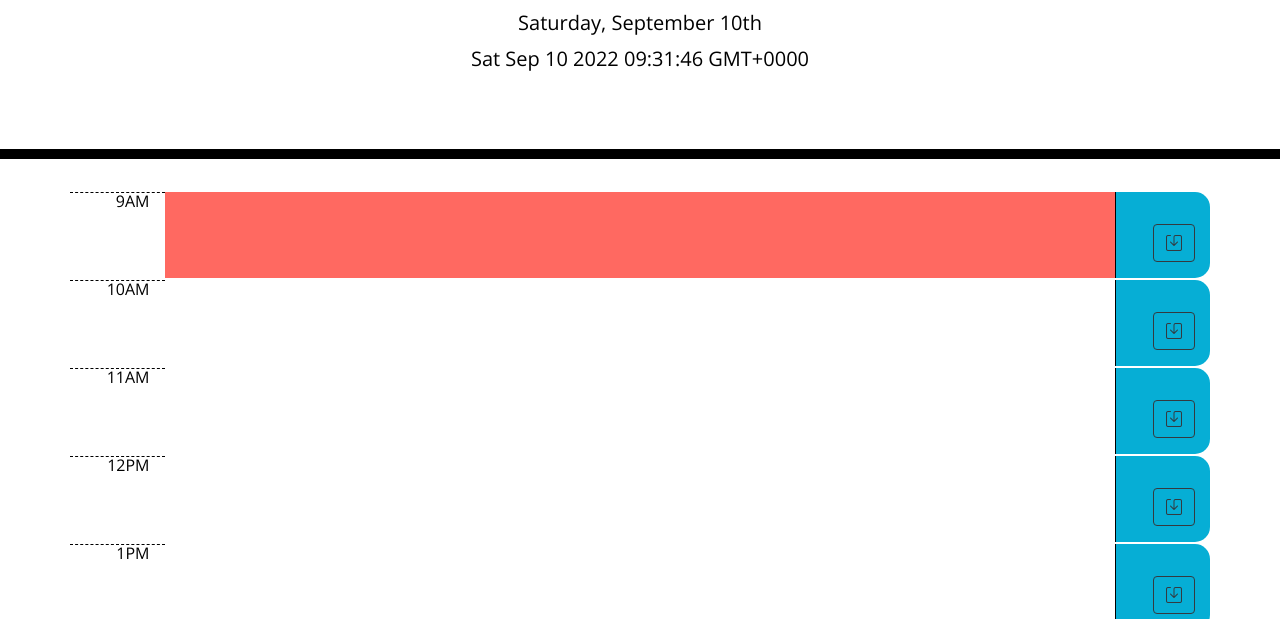
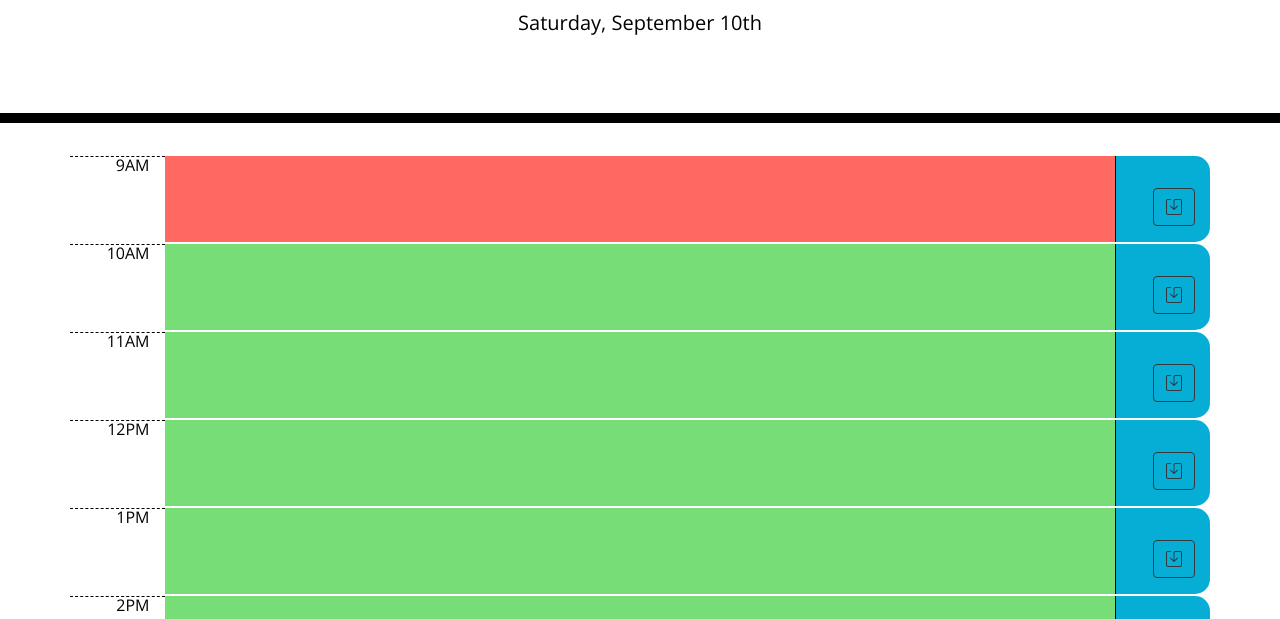
Before and after one commit to JBrendon15/Work-Day-Scheduler, a plain HTML site: page index.html in a window 1280 px wide. Shown: the part 181-800 px from the top of the page. Drawn offline with nearby package versions, Linux system fonts and the light colour scheme.

Commit message:
added the if conditions into a function so i the page can update the currentMoment real time with set interval

```diff
--- a/assets/js/logic.js
+++ b/assets/js/logic.js
@@ -1,12 +1,11 @@
 let currentDay = $('#currentDay');
 currentDay.text(moment().format('dddd, MMMM Do'));
-let timeNow = $('#timeNow');
+
 
 
 let scheduleTime = $('#schedule-time');
 let format = 'HH:mm:ss';
 let currentMoment = moment();
-
 let nineOclock = moment('09:00:00', format);
 let tenOclock = moment('10:00:00', format);
 let elevenOclock = moment('11:00:00', format);
@@ -19,15 +18,23 @@ let fiveOclock = moment('17:00:00', format);
 let sixOclock = moment('18:00:00', format);
 let dayBegins = moment('00:00:00', format);
 
+
+
 function captureTime(){
     setInterval(function(){
+        checkTime();
         currentMoment = moment();
+        // code below was for testing
+        // currentMoment.add(59, 'm')
         timeNow.text(currentMoment);
+
 
     }, 1000);
 
 }
-if(currentMoment.isBetween(dayBegins, nineOclock)){
+
+function checkTime(){
+    if(currentMoment.isSameOrAfter(dayBegins)){
         $('#nineAM').addClass('future');
         $('#tenAM').addClass('future');
         $('#elevenAM').addClass('future');
@@ -38,62 +45,65 @@ if(currentMoment.isBetween(dayBegins, nineOclock)){
         $('#fourPM').addClass('future');
         $('#fivePM').addClass('future');
     }
-
-
-if(currentMoment.isBetween(nineOclock, tenOclock)){
+    if(currentMoment.isSameOrAfter(nineOclock)){
         $('#nineAM').removeClass('future');
         $('#nineAM').addClass('present');
     }
-if(currentMoment.isBetween(tenOclock, elevenOclock)){
+    if(currentMoment.isSameOrAfter(tenOclock)){
         $('#tenAM').removeClass('future');
         $('#tenAM').addClass('present');
         $('#nineAM').removeClass('present');
         $('#nineAM').addClass('past');
-
     }
-if(currentMoment.isBetween(elevenOclock, twelveOclock)){
+    if(currentMoment.isSameOrAfter(elevenOclock)){
         $('#elevenAM').removeClass('future');
         $('#elevenAM').addClass('present');
         $('#tenAM').removeClass('present');
         $('#tenAM').addClass('past');
     }
-if(currentMoment.isBetween(twelveOclock, oneOclock)){
+    if(currentMoment.isSameOrAfter(twelveOclock)){
         $('#twelvePM').removeClass('future');
         $('#twelvePM').addClass('present');
         $('#elevenAM').removeClass('present');
         $('#elevenAM').addClass('past');
     }
-if(currentMoment.isBetween(oneOclock, twoOclock)){
+    if(currentMoment.isSameOrAfter(oneOclock)){
         $('#onePM').removeClass('future');
         $('#onePM').addClass('present');
         $('#twelvePM').removeClass('present');
         $('#twelvePM').addClass('past');
     }
-if(currentMoment.isBetween(twoOclock, threeOclock)){
+    if(currentMoment.isSameOrAfter(twoOclock)){
         $('#twoPM').removeClass('future');
         $('#twoPM').addClass('present');
         $('#onePM').removeClass('present');
         $('#onePM').addClass('past');
     }
-if(currentMoment.isBetween(threeOclock, fourOclock)){
+    if(currentMoment.isSameOrAfter(threeOclock)){
         $('#threePM').removeClass('future');
         $('#threePM').addClass('present');
         $('#twoPM').removeClass('present');
         $('#twoPM').addClass('past');
     }
-if(currentMoment.isBetween(fourOclock, fiveOclock)){
+    if(currentMoment.isSameOrAfter(fourOclock)){
         $('#fourPM').removeClass('future');
         $('#fourPM').addClass('present');
         $('#threePM').removeClass('present');
         $('#threePM').addClass('past');
     }
-if(currentMoment.isBetween(fiveOclock, sixOclock)){
+    if(currentMoment.isSameOrAfter(fiveOclock)){
         $('#fivePM').removeClass('future');
         $('#fivePM').addClass('present');
         $('#fourPM').removeClass('present');
         $('#fourPM').addClass('past');
     }
+    if(currentMoment.isSameOrAfter(sixOclock)){
+        $('#fivePM').removeClass('present');
+        $('#fivePM').addClass('past');
 
+    }
+
+}
 $(document).ready(captureTime)
 
 
@@ -122,10 +132,10 @@ $(document).ready(captureTime)
 
 
 
-// let prevMoment = moment().hour(6);
-// let nextMoment = moment().hour(7);
+// let prevMoment = moment().hour(hour_before);
+// let nextMoment = moment().hour(hour_after);
 
-// console.log(currentMoment.isBetween(prevMoment, nextMoment));
+// console.log(currentMoment.isSameOrAfter(prevMoment, nextMoment));
 
 // let currentTime = moment().format(format);
 // console.log(currentTime);
--- a/index.html
+++ b/index.html
@@ -28,7 +28,6 @@
       <h1 class="display-3">Work Day Scheduler</h1>
       <p class="lead">A simple calendar app for scheduling your work day</p>
       <p id="currentDay" class="lead"></p>
-      <p id="timeNow" class="lead"></p>
     </header>
     <div class="container">
       <!-- Timeblocks go here -->
@@ -106,7 +105,7 @@
       </div>
       <div class="row text-right mb-2">
         <div class="col hour">5PM</div>
-        <div id="fivePM" class="col-10 input-group">
+        <div id="fivePM" class="col-10 future input-group">
           <textarea class="form-control bg-transparent border-0" aria-label="With textarea"></textarea>
         </div>
         <div class="col saveBtn">
```
Lines whose indentation alone changed are shown as unchanged.
